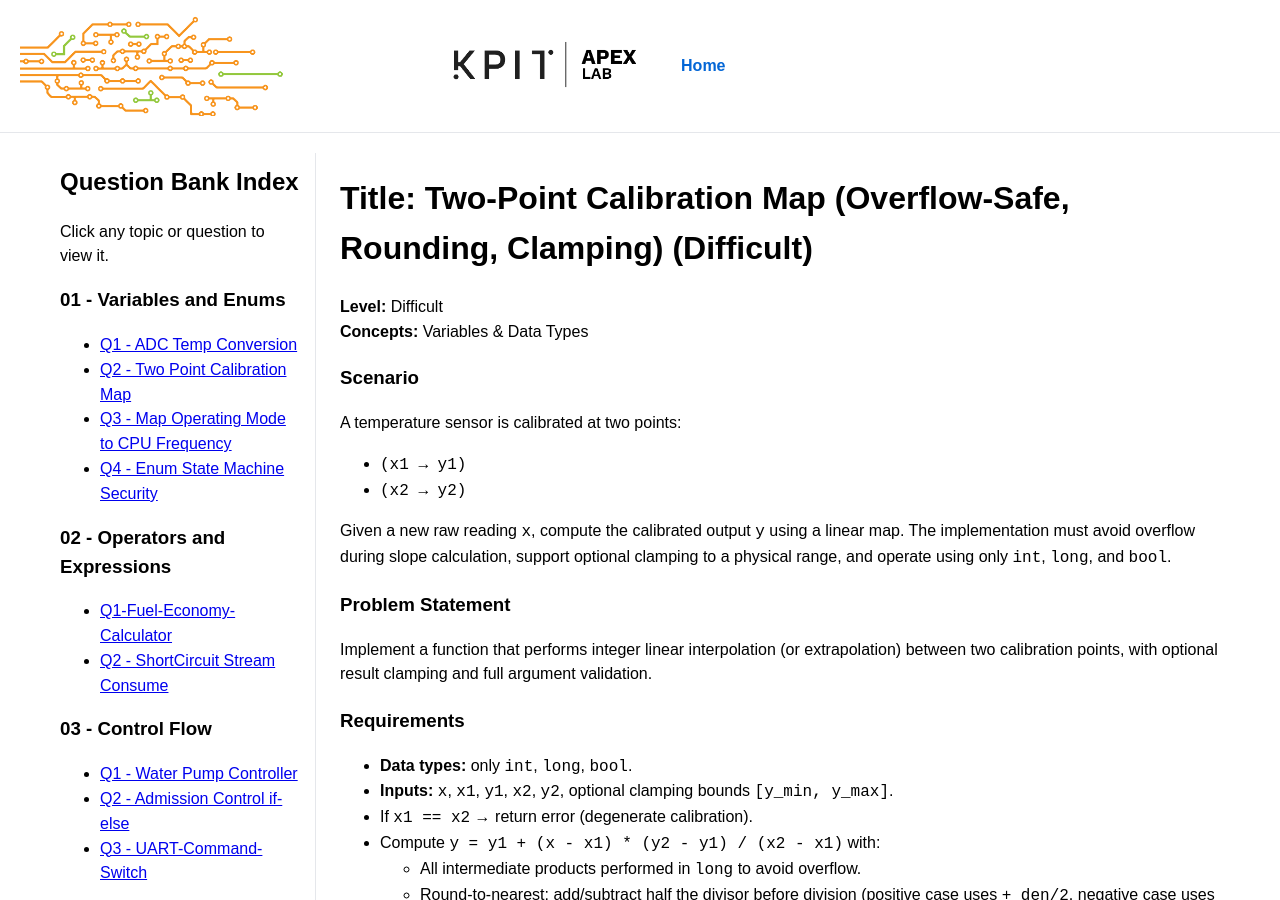
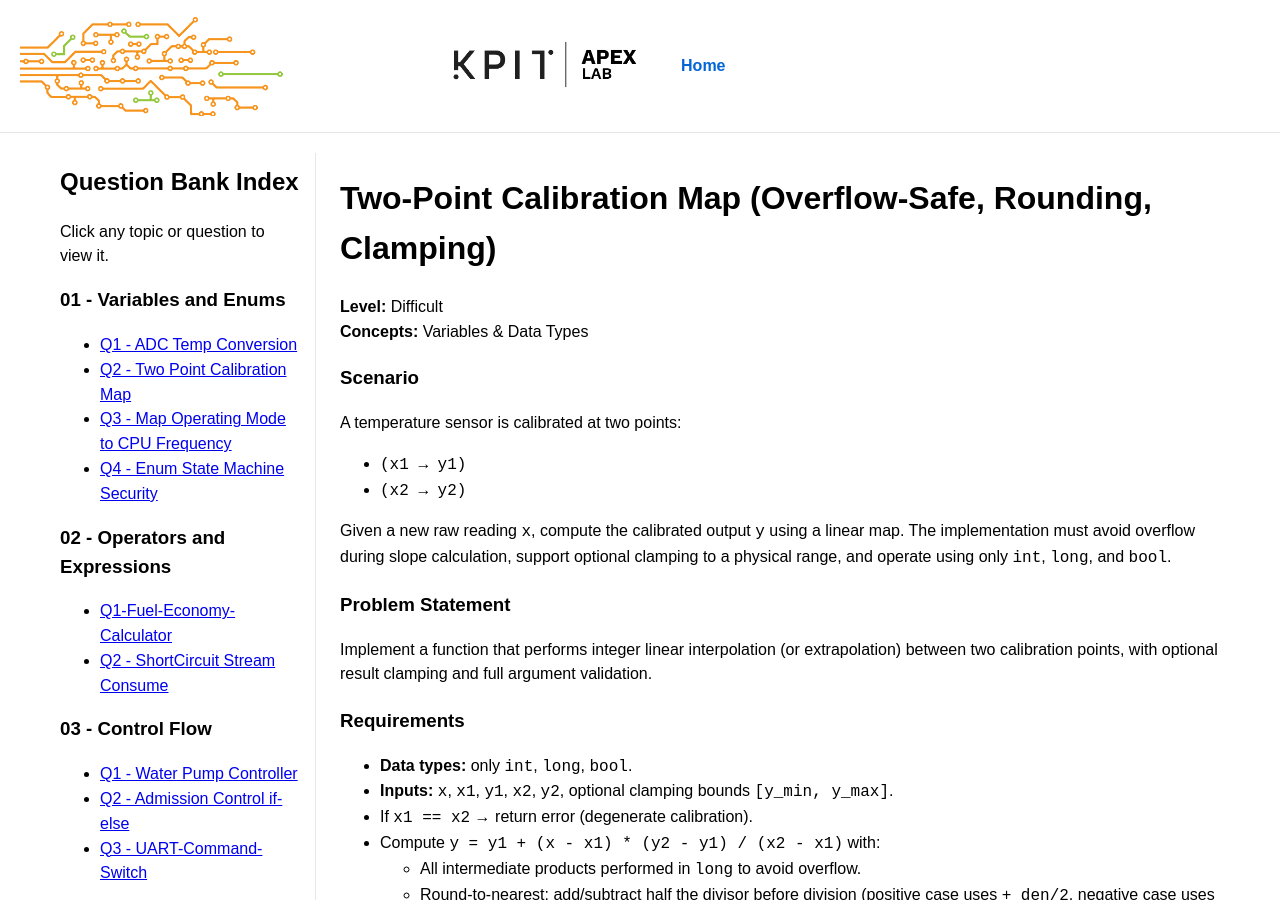
Before and after one commit to kAPEXLab/C-Programming, a Jekyll site: the page built from Question-Bank/01-variables-and-enums/Q2-Two-Point-Calibration-Map.md, in a window 1280 px wide and 900 px high. Built offline with Jekyll 4.4.1, drawn with Linux system fonts in a browser that asks for light colours; our own code applies the rules of GitHub Pages for plain Markdown files.

Commit message:
Update Q2-Two-Point-Calibration-Map.md

```diff
--- a/Question-Bank/01-variables-and-enums/Q2-Two-Point-Calibration-Map.md
+++ b/Question-Bank/01-variables-and-enums/Q2-Two-Point-Calibration-Map.md
@@ -1,4 +1,4 @@
-# Title: Two‑Point Calibration Map (Overflow‑Safe, Rounding, Clamping) (Difficult)
+# Two‑Point Calibration Map (Overflow‑Safe, Rounding, Clamping)
 
 **Level:** Difficult
 **Concepts:** Variables & Data Types
@@ -57,4 +57,5 @@ Implement a function that performs integer linear interpolation (or extrapolatio
 | 4 | `x=40`, same calibration, `clamp=true`, `y_min=0`, `y_max=100` | 0 | 0 | Clamped low |
 | 5 | `x=60`, `x1=100,y1=200`, `x2=200,y2=400`, `clamp=false` | 0 | 120 | Extrapolation (rounded) |
 | 6 | `x=10`, `x1=10,y1=500`, `x2=10,y2=900`, any clamp | -1 | – | Degenerate: `x1 == x2` |
+
 | 7 | `out_y = NULL`, any other valid args | -1 | – | Invalid pointer |
```
